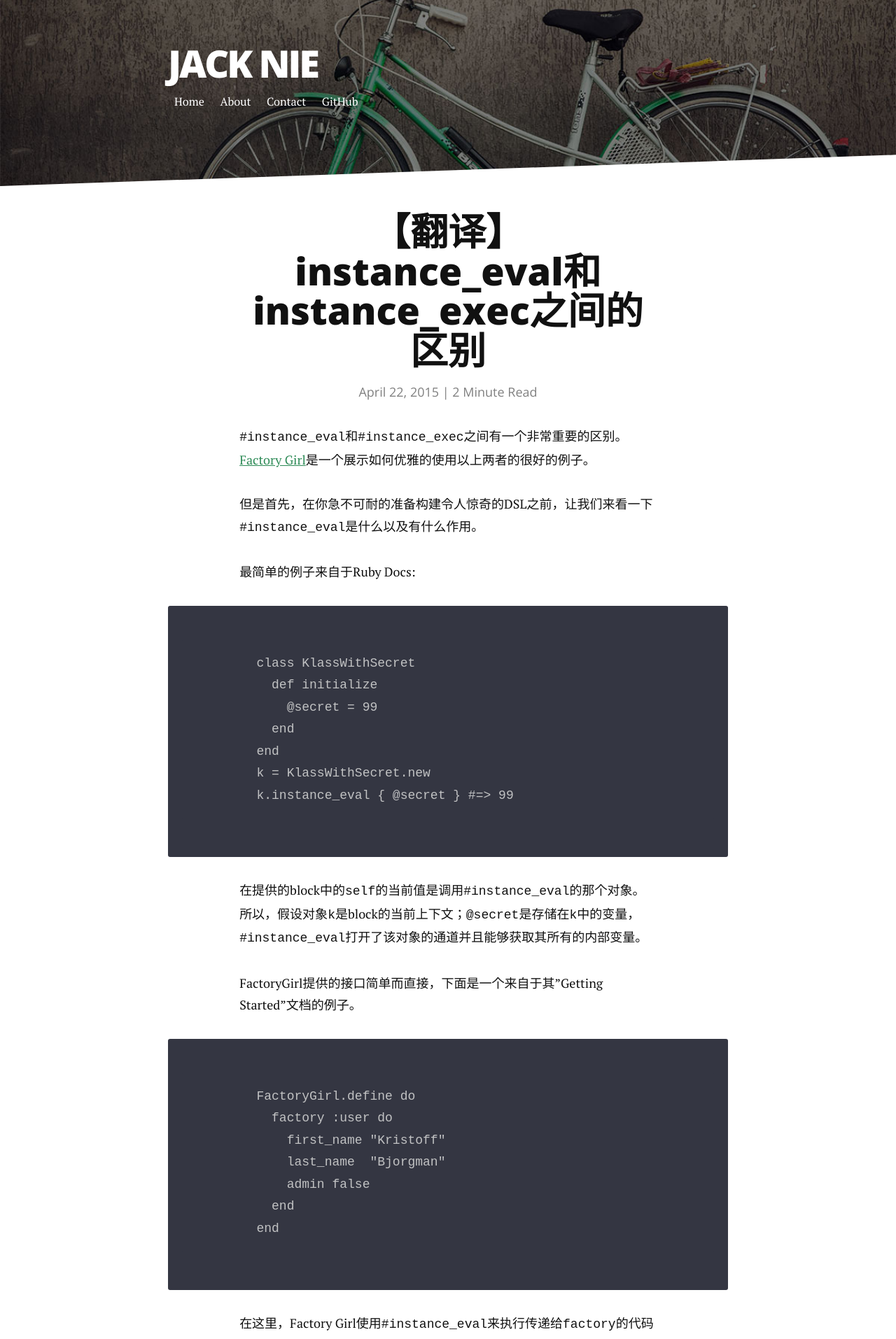
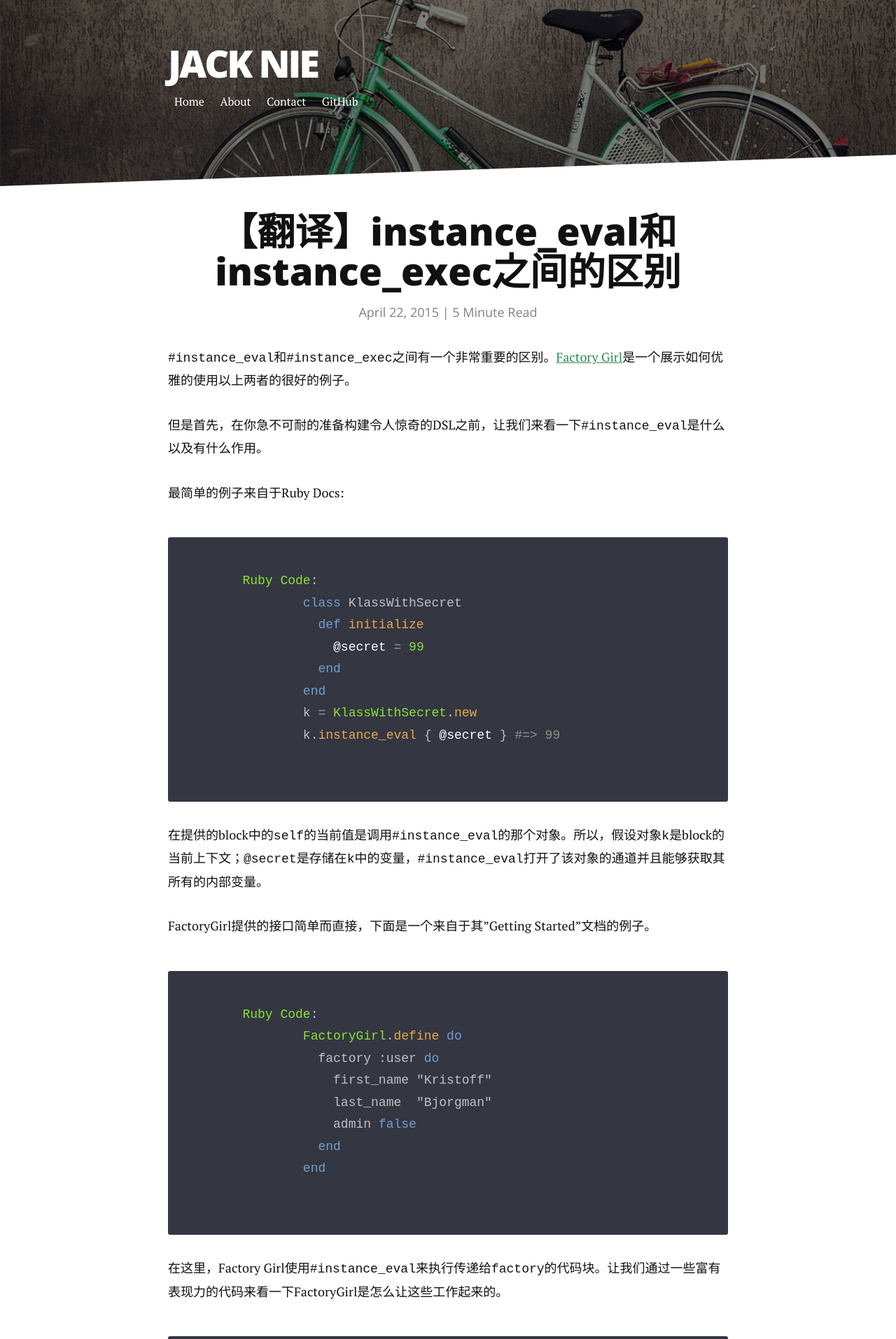
Before and after one commit to jack-nie/jack-nie.github.io, a Jekyll site: the page built from _posts/2015-04-22-the-difference-between-instance_eval-and-instance_exec.markdown, in a window 1280 px wide. Shown: the top 1914 px of the page at 70% size. Built offline with Jekyll 4.4.1, drawn with Linux system fonts in a browser that asks for light colours; nearby versions of some CDN libraries; Markdown is read by kramdown in place of the engine named in the settings; some of the changed text lies outside the part shown.

Commit message:
change the width of .post * to 100%

```diff
--- a/_posts/2015-04-22-the-difference-between-instance_eval-and-instance_exec.markdown
+++ b/_posts/2015-04-22-the-difference-between-instance_eval-and-instance_exec.markdown
@@ -9,7 +9,8 @@ date:   2015-04-22
 但是首先，在你急不可耐的准备构建令人惊奇的DSL之前，让我们来看一下`#instance_eval`是什么以及有什么作用。
 
 最简单的例子来自于Ruby Docs:
-
+        {% highlight ruby %}
+        Ruby Code:
 		class KlassWithSecret
 		  def initialize
 		    @secret = 99
@@ -17,11 +18,13 @@ date:   2015-04-22
 		end
 		k = KlassWithSecret.new
 		k.instance_eval { @secret } #=> 99
+		{% endhighlight %}
 
 在提供的block中的`self`的当前值是调用`#instance_eval`的那个对象。所以，假设对象`k`是block的当前上下文；`@secret`是存储在`k`中的变量，`#instance_eval`打开了该对象的通道并且能够获取其所有的内部变量。
 
 FactoryGirl提供的接口简单而直接，下面是一个来自于其"Getting Started"文档的例子。
-
+        {% highlight ruby %}
+        Ruby Code:
 		FactoryGirl.define do
 		  factory :user do
 		    first_name "Kristoff"
@@ -29,15 +32,16 @@ FactoryGirl提供的接口简单而直接，下面是一个来自于其"Getting
 		    admin false
 		  end
 		end
-
+        {% endhighlight %}
 在这里，Factory Girl使用`#instance_eval`来执行传递给`factory`的代码块。让我们通过一些富有表现力的代码来看一下FactoryGirl是怎么让这些工作起来的。
-
+        {% highlight ruby %}
+        Ruby Code:
 		def factory(name, &block)
 		  factory = Factory.new(name)
 		  factory.instance_eval(&block) if block_given?
 		  # ... more code
 		end
-
+        {% endhighlight %}
 实际上，这并不是来自于Factory Girl的代码， 但是它大致的说明了发生了什么。当`#factory`被调用时，一个新的`Factory`对象就被创建了，然后代码块就在该对象的上下文中执行。换句话讲，当你看到`first_name`时，就像看到该factory对象在前面，而不是`factory.first_name`。通过使用`#instance_eval`，Factory Girl的使用者不需要指定factory对象，它被隐式的添加。
 
 好了，这一切都很好，但对于`#instance_exec`呢？我很高兴你问到了。
@@ -47,7 +51,8 @@ FactoryGirl提供的接口简单而直接，下面是一个来自于其"Getting
 但是`#instance_exec`不仅能够评估提供的代码块，还允许传递参数。让我们来看一个例子。
 
 FactoryGirl允许通过使用回掉函数来执行一些动作，比如在对象创建之后。
-
+        {% highlight ruby %}
+        Ruby Code:
 		FactoryGirl.define do
 		  factory :user do
 		    first_name "Kristoff"
@@ -59,8 +64,10 @@ FactoryGirl允许通过使用回掉函数来执行一些动作，比如在对象
 		    end
 		  end
 		end
+		{% endhighlight %}
 在这个例子中，`after(:create)`在对象创建之后执行，代码块接收了两个参数：`user`和`evaluator`。`user`参数是刚刚创建的user对象，`evaluator`参数存储了所有factory创建的所有的值。下面让我们来看一下这些是如何实现的。
-
+		{% highlight ruby %}
+		Ruby Code:
 		def run(instance, evaluator)
 		  case block.arity
 		  when 1, -1 then syntax_runner.instance_exec(instance, &block)
@@ -68,7 +75,7 @@ FactoryGirl允许通过使用回掉函数来执行一些动作，比如在对象
 		  else        syntax_runner.instance_exec(&block)
 		  end
 		end
-
+        {% endhighlight %}
 FactoryGirl会创建一个以传递给after method的参数命名的callback。在该情形中，callback的名字是`：create`，同时还有一个代码块。
 
 我们的例子中使用的代码块有两个参数。`run`方法决定怎样执行来自于代码块的代码。
@@ -78,13 +85,15 @@ callback对象存储了代码块，并且Ruby允许我们检查代码块的元
 当看`case`语句时，先检查`else`是一个好的主意，这会让你知道在没有匹配到任何代码的时候，`when`的部分会发生什么。接下来我们来看`syntax_runner.instance_exec(&block)`,这可以很容易的被`instance_eval`代替。Ruby会在`syntax_runner`对象的上下文中评估或者执行代码块。
 
 如果代码块的元数大于0，FactoryGirl会为对象提供一个代码块以便让这段代码符合我们的预期。case的第二部分检查代码块的元数是否等于2。
-
+    {% highlight ruby %}
+    Ruby Code:
     when 2 then syntax_runner.instance_exec(instance, evaluator, &block)
-
+    {% endhighlight %}
 如果是，`syntax_runner`会接受一个实例对象(在我们的例子中是`user`)和`evaluator`。如果代码块的元数是1或者-1，代码块将仅接受一个`instance`参数。
 
 那么-1代表什么呢？让我们来看一下怎么创建一个callback：
-
+		{% highlight ruby %}
+		Ruby Code:
 		# Two arguments and arity of 2
 		after(:create) do |user, evaluator|
 		  create_list(:post, evaluator.posts_count, user: user)
@@ -101,13 +110,14 @@ callback对象存储了代码块，并且Ruby允许我们检查代码块的元
 		after(:create) do |*args|
 		  puts "The user is #{args.first}"
 		end
-
+        {% endhighlight %}
 通过`*args`Ruby并不知道你究竟会传递几个参数，所以Ruby干脆撒手不管，直接传回一个奇怪的数字-1。
 
 这就是理解怎样和合何时使用`instance_exec`的力量，DSL用户会期望这些会有作用，事实上，确实会。
 
 但是等一等，还有更多！如果你想为不同的属性指定同样的值呢？
-
+        {% highlight ruby %}
+        Ruby Code:
 		FactoryGirl.define do
 		  factory :user do
 		    first_name "Kristoff"
@@ -117,10 +127,12 @@ callback对象存储了代码块，并且Ruby允许我们检查代码块的元
 		    password_confirmation "12345"
 		  end
 		end
+		{% endhighlight %}
 在上面的例子中，`password`和`password_confirmation`拥有同样的值，这可能不怎么好。如果你改了其中的一个，而忘了了更改另外一个？当他们被绑定在实现中，二者的不一致可能会导致一些意想不到的错误。
 
 我更愿意或许你也是，告诉FactoryGirl使用已经定义好的值。幸运的是，FiactoryGrl允许我们使用Ruby的一个小技巧`#to_proc`,下面展示了如何使用。
-
+        {% highlight ruby %}
+        Ruby Code:
 		FactoryGirl.define do
 		  factory :user do
 		    first_name "Kristoff"
@@ -130,8 +142,10 @@ callback对象存储了代码块，并且Ruby允许我们检查代码块的元
 		    password_confirmation &:password
 		  end
 		end
+		{% endhighlight %}
 重要的部分是传递给`password_conformation`的`&：password`值，Ruby看到`&`字符会将其视为代码块调用了`to_proc`方法。为了实现这个功能，FactoryGirl在属性上定义`to_proc`，并且使用`instance_exec`将符号`password`提供给代码块。
-
+        {% highlight ruby %}
+        Ruby Code:
 		def to_proc
 		  block = @block
 
@@ -144,27 +158,32 @@ callback对象存储了代码块，并且Ruby允许我们检查代码块的元
 		    value
 		  }
 		end
-
+        {% endhighlight %}
 那么对于lambda和proc呢？一些评论者在Reddit上提出了一个很重要的问题：关于`#instance_eval`和`#instance_exec`在分别传递lambda和proc的时候是如何表现的。
 
 如果你传递一个lambda并且不提供参数，`#instance_eval`会出错。
-
+	    {% highlight ruby %}
+	    Ruby Code:
 		object = Object.new
 		argless = ->{ puts "foo" }
 		object.instance_eval(&argless) #=> ArgumentError: wrong number of arguments (1 for 0)
-
+        {% endhighlight %}
 之所以会出现这个错误，是因为Ruby会将当前对象作为`self`传递给block，解决方案是提供接受参数的lambda。
-
+        {% highlight ruby %}
+        Ruby Code:
 		args = ->(obj){ puts "foo" }
 		object.instance_eval(&args) #=> "foo"
+		{% endhighlight %}
 如果使用`#instance_exec`将会有点小变化。
-
+        {% highlight ruby %}
+        Ruby Code:
 		object.instance_exec(&argless) #=> "foo"
 		object.instance_exec(&args) #=> ArgumentError: wrong number of arguments (0 for 1)
 		object.instance_exec("some argument", &args) #=> "foo"
-
+        {% endhighlight %}
 因为`proc`在参数校验方面不是那么严格，所以以上两种尝试都不会导致错误。
-
+        {% highlight ruby %}
+        Ruby Code:
 		p_argless = proc{ puts "foo" }
 		object.instance_eval(&p_argless) #=> "foo"
 
@@ -173,7 +192,7 @@ callback对象存储了代码块，并且Ruby允许我们检查代码块的元
 
 		object.instance_exec(&p_args) #=> "foo"
 		object.instance_exec(&p_argless) #=> "foo"
-
+        {% endhighlight %}
 现在你知道了`#instance_eval`和`#instance_exec`在表现方式上是类似的，如果你需要传递参数，那么请使用`#instance_exec`。
 
 翻译：[http://www.saturnflyer.com/blog/jim/2015/04/22/the-difference-between-instance_eval-and-instance_exec/](http://www.saturnflyer.com/blog/jim/2015/04/22/the-difference-between-instance_eval-and-instance_exec/ "The Difference Between Instance_eval And Instance_exec")
```
Also changed, not shown: assets/css/style.css, 7 other files.
